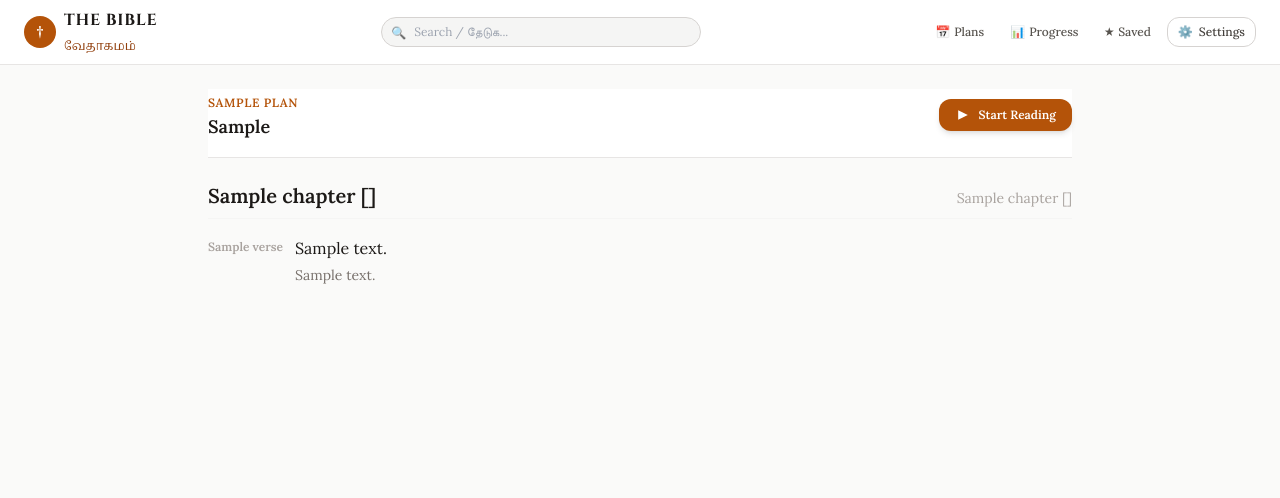
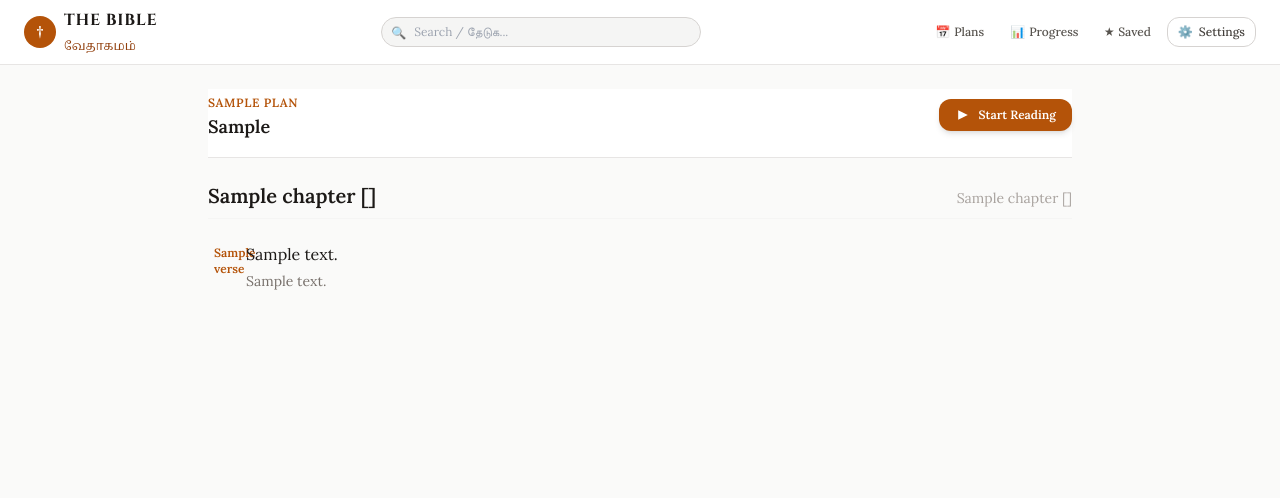
Before and after one commit to Elroi-thecreator/bibleweb, a Python web app: template templates/read_along.html in a window 1280 px wide. Shown: the top 498 px of the page. Run offline with Jinja, Linux system fonts and the light colour scheme; the template is opened without the code that fills it: most values are stand-ins (such as "Sample title", 1, 10 or a date in 2020); some libraries are stand-ins or nearby versions.

Commit message:
Add files via upload

```diff
--- a/templates/read_along.html
+++ b/templates/read_along.html
@@ -3,13 +3,12 @@
 {% block content %}
 <div class="max-w-4xl mx-auto px-4 py-6 relative" id="player-container">
 
-    <!-- 1. INTRO OVERLAY (5 Seconds Countdown) -->
+    <!-- Phase 1: 5-Second Intro Countdown Overlay -->
     <div id="intro-card" class="fixed inset-0 z-50 bg-stone-950/95 backdrop-blur-md flex flex-col items-center justify-center p-6 text-center text-white">
         <span class="text-xs uppercase font-bold tracking-widest text-amber-400 mb-2">Day {{ day.day }} of {{ plan.total_days }}</span>
-        <h2 class="text-2xl sm:text-3xl font-bold mb-4">{{ day.intro.display_ta }}</h2>
+        <h2 class="text-2xl sm:text-3xl font-bold mb-3">{{ day.intro.display_ta }}</h2>
         <p class="text-stone-300 text-base sm:text-lg mb-8 font-serif">{{ day.intro.display_en }}</p>
 
-        <!-- 5-Second Animated Circular Timer -->
         <div class="relative w-16 h-16 mb-6 flex items-center justify-center">
             <svg class="w-full h-full -rotate-90" viewBox="0 0 36 36">
                 <path class="text-stone-800" stroke-width="3" stroke="currentColor" fill="none" d="M18 2.0845 a 15.9155 15.9155 0 0 1 0 31.831 a 15.9155 15.9155 0 0 1 0 -31.831" />
@@ -23,7 +22,7 @@
         </button>
     </div>
 
-    <!-- 2. READING HEADER & START BUTTON BAR -->
+    <!-- Phase 2: Navigation & Reading Control Bar -->
     <header class="flex items-center justify-between border-b border-stone-200 dark:border-stone-800 pb-4 mb-6 sticky top-14 bg-white/90 dark:bg-stone-900/90 backdrop-blur z-20">
         <div>
             <span class="text-xs font-bold text-amber-700 dark:text-amber-500 uppercase tracking-wider">{{ plan.name_ta }}</span>
@@ -41,22 +40,22 @@
         </div>
     </header>
 
-    <!-- 3. BIBLE CHAPTERS STREAM -->
+    <!-- Phase 2: Scripture Stream -->
     <div id="scripture-stream" class="space-y-12">
         {% for ch in chapters %}
         <section class="chapter-block" data-book-id="{{ ch.book_id }}" data-chapter="{{ ch.chapter }}">
             <div class="mb-4 pb-2 border-b border-stone-100 dark:border-stone-800 flex justify-between items-baseline">
                 <h2 class="text-xl font-bold text-stone-900 dark:text-stone-100">{{ ch.book_name_ta }} {{ ch.chapter }}</h2>
-                <span class="text-sm text-stone-400">{{ ch.book_name_en }} {{ ch.chapter }}</span>
+                <span class="text-sm text-stone-400 font-serif">{{ ch.book_name_en }} {{ ch.chapter }}</span>
             </div>
 
             <div class="space-y-4 text-base leading-relaxed">
                 {% for v in ch.verses %}
-                <div class="verse-row flex gap-3 group" id="v-{{ ch.book_id }}-{{ ch.chapter }}-{{ v.verse }}">
-                    <span class="text-xs font-bold text-stone-400 dark:text-stone-500 select-none pt-1">{{ v.verse }}</span>
+                <div class="verse-row flex gap-3 p-1.5 rounded-lg hover:bg-stone-50 dark:hover:bg-stone-800/40 transition">
+                    <span class="text-xs font-bold text-amber-700 dark:text-amber-500 select-none pt-1 w-5 text-right flex-shrink-0">{{ v.verse }}</span>
                     <div class="flex-1 space-y-1">
-                        <p class="text-stone-900 dark:text-stone-100">{{ v.text_ta }}</p>
-                        <p class="text-sm text-stone-500 dark:text-stone-400 font-serif">{{ v.text_en }}</p>
+                        <p class="text-stone-900 dark:text-stone-100 text-[var(--bible-font-size,1rem)]">{{ v.text_ta }}</p>
+                        <p class="text-sm text-stone-500 dark:text-stone-400 font-serif text-[calc(var(--bible-font-size,1rem)*0.92)]">{{ v.text_en }}</p>
                     </div>
                 </div>
                 {% endfor %}
@@ -65,7 +64,7 @@
         {% endfor %}
     </div>
 
-    <!-- 4. OUTRO BLESSING OVERLAY (5 Seconds Auto-Complete) -->
+    <!-- Phase 3: 5-Second Outro Blessing Overlay -->
     <div id="outro-card" class="hidden fixed inset-0 z-50 bg-stone-950/95 backdrop-blur-md flex flex-col items-center justify-center p-6 text-center text-white">
         <span class="text-xs uppercase font-bold tracking-widest text-emerald-400 mb-2">Today's Blessing / ஆசீர்வாத வசனம்</span>
         <span class="text-amber-400 text-sm font-semibold mb-4">{{ day.outro.ref }}</span>
@@ -93,7 +92,7 @@ const CHAPTERS_LIST = {{ day.chapters | tojson }};
 let introTimer = null;
 let introSeconds = 5;
 
-// 1. Run 5s Intro Screen on page load
+// Intro Countdown
 window.addEventListener('DOMContentLoaded', () => {
     const timerText = document.getElementById('intro-timer-num');
     const progressBar = document.getElementById('intro-progress-bar');
@@ -118,17 +117,14 @@ function skipIntro() {
     document.getElementById('intro-card').classList.add('hidden');
 }
 
-// 2. Start Reading Action
+// Start Reading Toggle
 function startReadingSession() {
     document.getElementById('start-read-btn').classList.add('hidden');
-    const finishBtn = document.getElementById('finish-btn');
-    finishBtn.classList.remove('hidden');
-
-    // Smooth scroll down to first chapter
+    document.getElementById('finish-btn').classList.remove('hidden');
     window.scrollTo({ top: 120, behavior: 'smooth' });
 }
 
-// 3. Trigger 5s Outro Blessing & Auto-Complete Plan
+// Outro Blessing & Auto-Save
 function triggerOutroBlessing() {
     const outroCard = document.getElementById('outro-card');
     outroCard.classList.remove('hidden');
@@ -152,20 +148,15 @@ function triggerOutroBlessing() {
     }, 1000);
 }
 
-// 4. Mark all chapters of today complete in plan storage
 async function finalizeDayCompletion() {
     if (typeof window.markPlanChapterComplete === 'function') {
         for (const ch of CHAPTERS_LIST) {
             window.markPlanChapterComplete(PLAN_ID, ch.book_id, ch.chapter, true);
         }
     }
-
-    // Sync with Supabase cloud
     if (typeof window.syncWithSupabase === 'function') {
         await window.syncWithSupabase();
     }
-
-    // Redirect to plans overview with a completion notice
     window.location.href = `/plans?completed_day=${CURRENT_DAY}&plan_id=${PLAN_ID}`;
 }
 </script>
```
